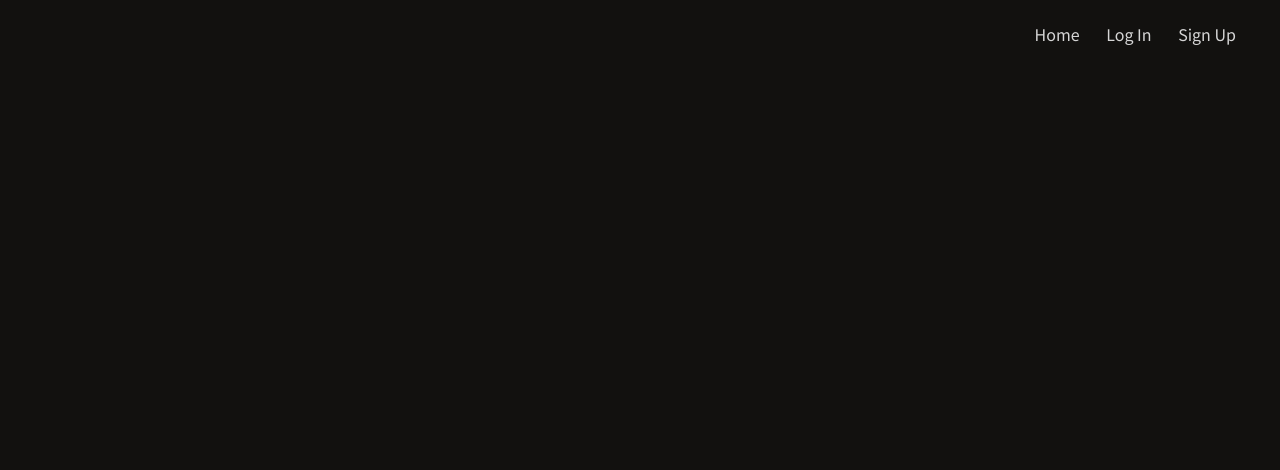
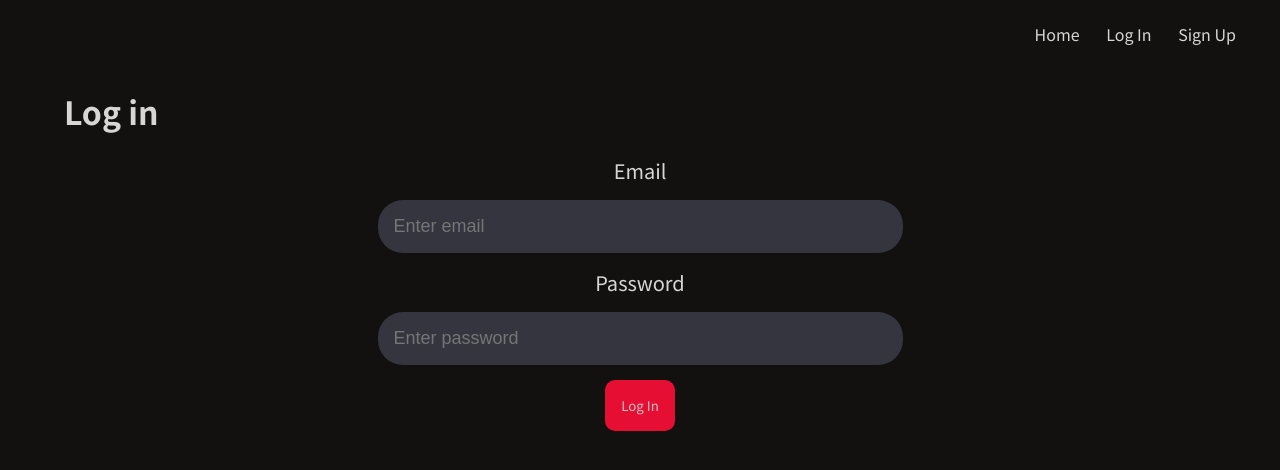
Before and after one commit to PerezEnrique/tv-watchlist, a React (Create React App) app in the folder client/: page /log-in in a window 1280 px wide. Shown: the top 470 px of the page. Built offline with nearby package versions, Linux system fonts and the light colour scheme; no server answers.

Commit message:
feat: Implements log in page

```diff
--- a/client/src/App.js
+++ b/client/src/App.js
@@ -3,6 +3,7 @@ import { Switch, Route } from "react-router-dom";
 import Header from "./components/Header";
 import HomePage from "./pages/HomePage";
 import SignUpPage from "./pages/SignUpPage";
+import LogInPage from "./pages/LogInPage";
 import LogOutPage from "./pages/LogOutPage";
 import "./App.css";
 
@@ -12,6 +13,7 @@ class App extends React.Component {
 			<div className="main-wrapper">
 				<Header />
 				<Switch>
+					<Route path="/log-in" component={LogInPage} />
 					<Route path="/sign-up" component={SignUpPage} />
 					<Route path="/log-out" component={LogOutPage} />
 					<Route path="/" exact component={HomePage} />
--- /dev/null
+++ b/client/src/pages/LogInPage.js
@@ -0,0 +1,109 @@
+import React from "react";
+import Joi from "joi-browser";
+import { AuthContext } from "../contexts/authContext";
+import { validateUserData } from "../utils/validation";
+import { objectIsEmpty } from "../utils/helpers";
+import Loader from "../components/Loader";
+
+class LogInPage extends React.Component {
+	constructor(props) {
+		super(props);
+		this.state = {
+			userData: {
+				email: "",
+				password: "",
+			},
+			errors: {},
+			loading: false,
+		};
+	}
+
+	static contextType = AuthContext;
+
+	validationSchema = Joi.object({
+		email: Joi.string().email().required().label("Email"),
+		password: Joi.string().required().min(5).label("Password"),
+	});
+
+	handleChange = e => {
+		this.setState({ errors: {} });
+		const { name, value } = e.currentTarget;
+		const userData = { ...this.state.userData };
+		userData[name] = value;
+		this.setState({ userData });
+	};
+
+	handleSubmit = async e => {
+		e.preventDefault();
+		const { userData } = this.state;
+		const errors = validateUserData(userData, this.validationSchema);
+		if (!objectIsEmpty(errors)) {
+			this.setState({ errors });
+		} else {
+			try {
+				this.setState({ loading: true });
+				await this.context.logIn(userData.email, userData.password);
+				this.props.history.push("/");
+			} catch (ex) {
+				if (ex.response && ex.response.status === 400) {
+					const errors = {
+						form: ex.response.data.errorMessage,
+					};
+					this.setState({ errors });
+				}
+				this.setState({ loading: false });
+			}
+		}
+	};
+
+	render() {
+		const { userData, errors, loading } = this.state;
+
+		return (
+			<main className="main-container" role="main">
+				<h1>Log in</h1>
+				<form className="form" onSubmit={this.handleSubmit}>
+					<div className="input-group">
+						<label className="label" htmlFor="email">
+							Email
+						</label>
+						<input
+							className="input"
+							type="email"
+							id="email"
+							name="email"
+							value={userData.email}
+							onChange={this.handleChange}
+							placeholder="Enter email"
+							required
+						/>
+						{errors.email && <div className="error-message">{errors.email}</div>}
+					</div>
+					<div className="input-group">
+						<label className="label" htmlFor="password">
+							Password
+						</label>
+						<input
+							className="input"
+							type="password"
+							id="password"
+							name="password"
+							value={userData.password}
+							onChange={this.handleChange}
+							placeholder="Enter password"
+							required
+						/>
+						{errors.password && <div className="error-message">{errors.password}</div>}
+					</div>
+					{errors.form && <div className="error-message">{errors.form}</div>}
+					<button className="btn" type="submit" disabled={loading}>
+						Log In
+					</button>
+					{loading && <Loader />}
+				</form>
+			</main>
+		);
+	}
+}
+
+export default LogInPage;
```
